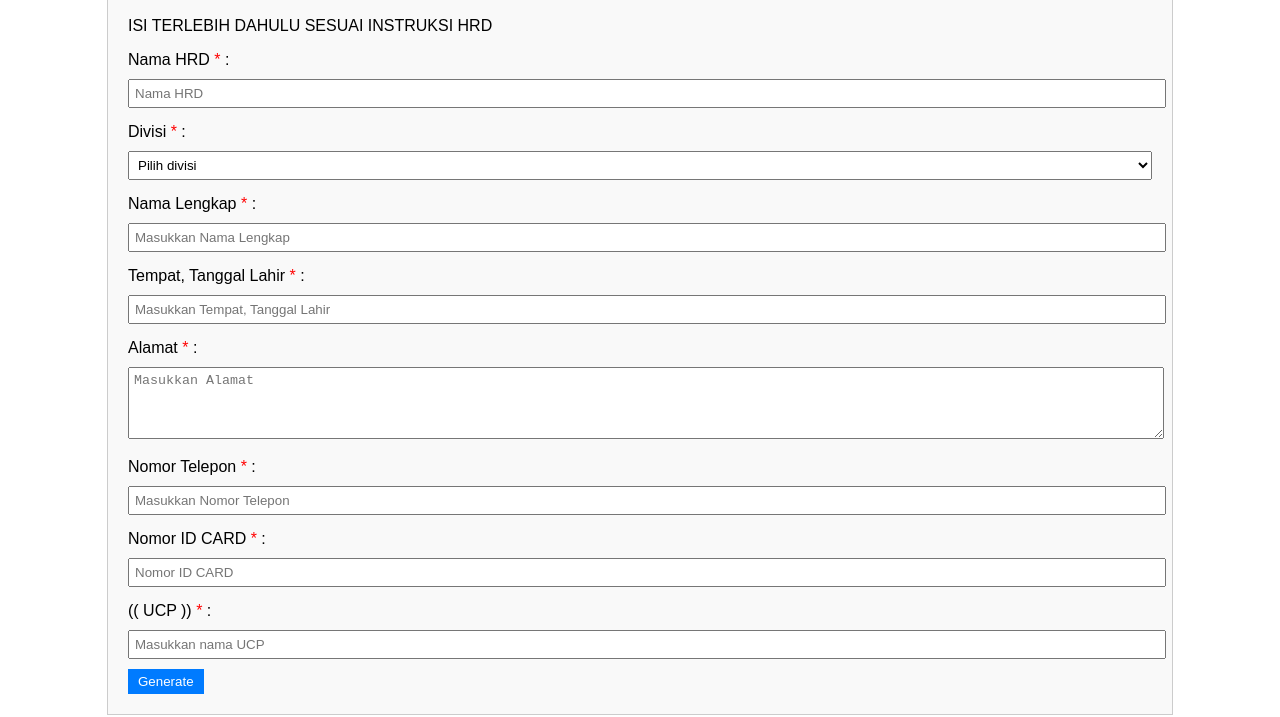
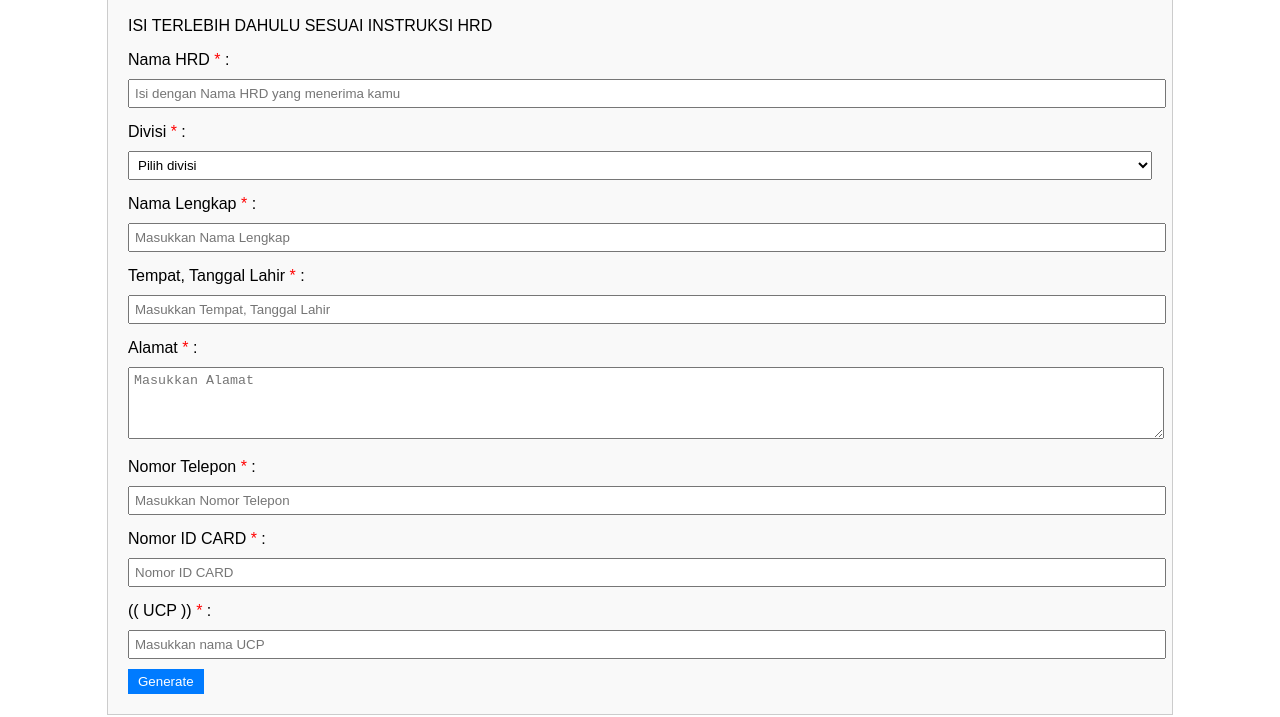
Before and after one commit to kevinrizwan/GanerateImageFromInputData, a plain HTML site: page index.html in a window 1280 px wide. Shown: the part 90-807 px from the top of the page. Drawn offline with Linux system fonts and the light colour scheme.

Commit message:
update in placeholder

```diff
--- a/index.html
+++ b/index.html
@@ -151,7 +151,7 @@
     </center>
     <p>ISI TERLEBIH DAHULU SESUAI INSTRUKSI HRD</p>
       <label for="NamaHRD">Nama HRD <span style="color: red;">*</span> :</label>
-      <input type="text" id="NamaHRD" name="NamaHRD" placeholder="Nama HRD">
+      <input type="text" id="NamaHRD" name="NamaHRD" placeholder="Isi dengan Nama HRD yang menerima kamu">
 
       <label for="divisi">Divisi <span style="color: red;">*</span> :</label>
         <select id="divisi" name="divisi">
```
